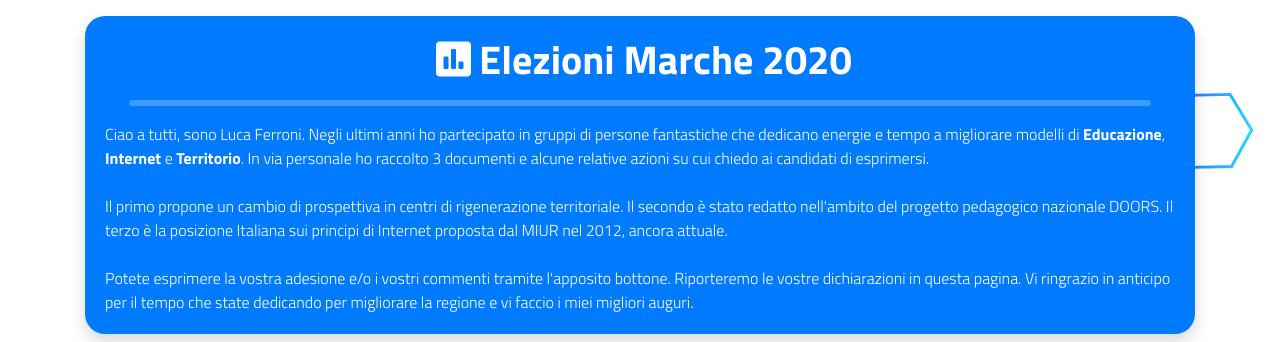
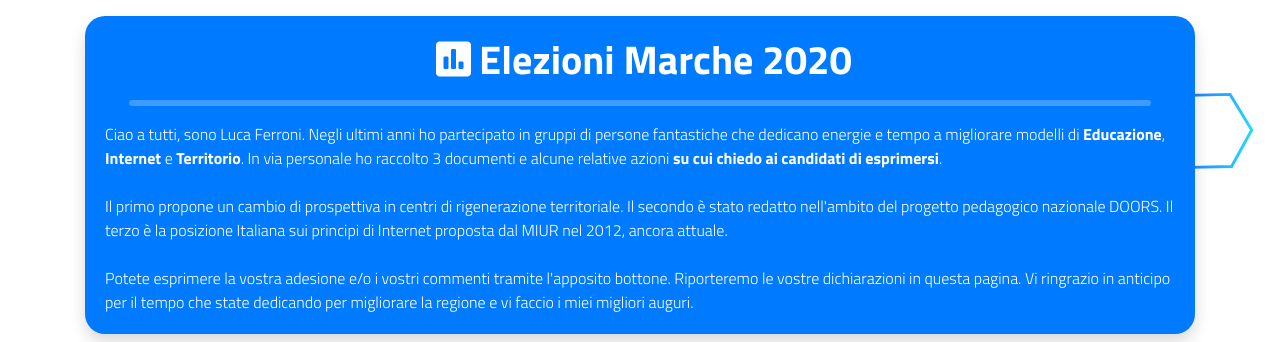
Before and after one commit to befair/elezioni.lucaferroni, a Jekyll site: the page built from index.html, in a window 1280 px wide. Shown: the top 342 px of the page. Built offline with Jekyll 4.4.1, drawn with Linux system fonts in a browser that asks for light colours; nearby versions of some CDN libraries.

Commit message:
In grassetto la richiesta

```diff
--- a/_layouts/default.html
+++ b/_layouts/default.html
@@ -55,7 +55,7 @@
                             <h1 class="card-title"><i class="fas fa-poll mx-2"></i><b>{{ page.title }}</b></h1>
                             <hr class="rounded mx-4" style="border-top: 6px solid #3f9bff;">
                             <p class="card-text" style="text-align: left;">
-                            Ciao a tutti, sono Luca Ferroni. Negli ultimi anni ho partecipato in gruppi di persone fantastiche che dedicano energie e tempo a migliorare modelli di <b>Educazione</b>, <b>Internet</b> e <b>Territorio</b>. In via personale ho raccolto 3 documenti e alcune relative azioni su cui chiedo ai candidati di esprimersi.
+                            Ciao a tutti, sono Luca Ferroni. Negli ultimi anni ho partecipato in gruppi di persone fantastiche che dedicano energie e tempo a migliorare modelli di <b>Educazione</b>, <b>Internet</b> e <b>Territorio</b>. In via personale ho raccolto 3 documenti e alcune relative azioni <b>su cui chiedo ai candidati di esprimersi</b>.
                                 <br> <br>
                                 Il primo propone un cambio di prospettiva in centri di rigenerazione territoriale.
                                 Il secondo è stato redatto nell'ambito del progetto pedagogico nazionale DOORS.
```
